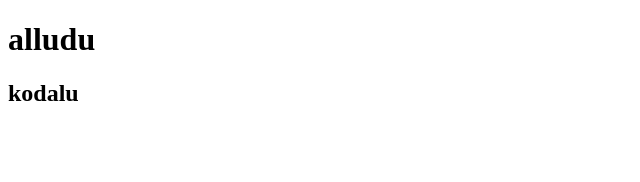
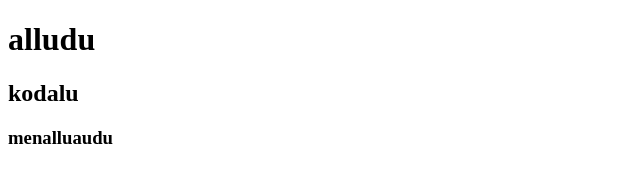
Before and after one commit to saikiran3003/all, a plain HTML site: page index.html in a window 1280 px wide. Shown: the whole page, without its empty margins (0-640 px from the left). Drawn offline with Linux system fonts and the light colour scheme.

Commit message:
menalludu

```diff
--- a/index.html
+++ b/index.html
@@ -8,5 +8,6 @@
 <body>
     <h1>alludu</h1>
     <h2>kodalu</h2>
+    <h3>menalluaudu</h3>
 </body>
 </html>
```
